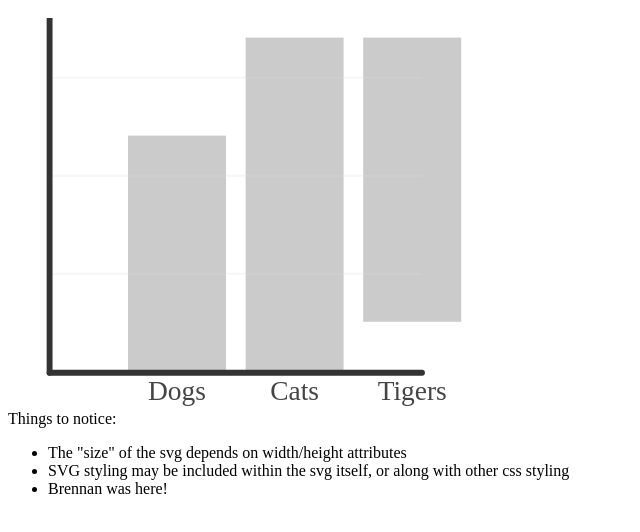
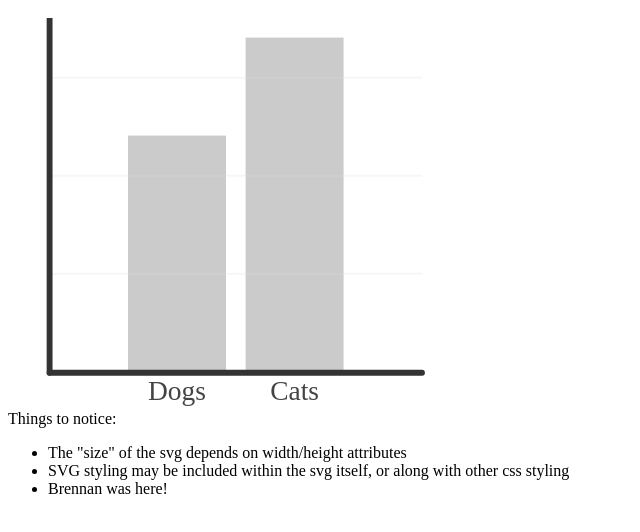
Before and after one commit to BCC1023/mySVGBasics, a plain HTML site: page index.html in a window 1280 px wide. Shown: the part 48-580 px from the top of the page, without its empty margins (0-640 px from the left). Drawn offline with Linux system fonts and the light colour scheme.

Commit message:
Update index.html

```diff
--- a/index.html
+++ b/index.html
@@ -12,9 +12,6 @@
 
     <rect class="bar" x="110" y="10" width="50" height="170"/>
     <text class="label" x="135" y="195" text-anchor="middle">Cats</text>
-
-    <rect class="bar" x="170" y="10" width="50" height="145"/>
-    <text class="label" x="195" y="195" text-anchor="middle">Tigers</text>
 
     <line class="grid" x1="10" y1="130.5" x2="200" y2="130.5"/>
     <line class="grid" x1="10" y1="80.5" x2="200" y2="80.5"/>
```
